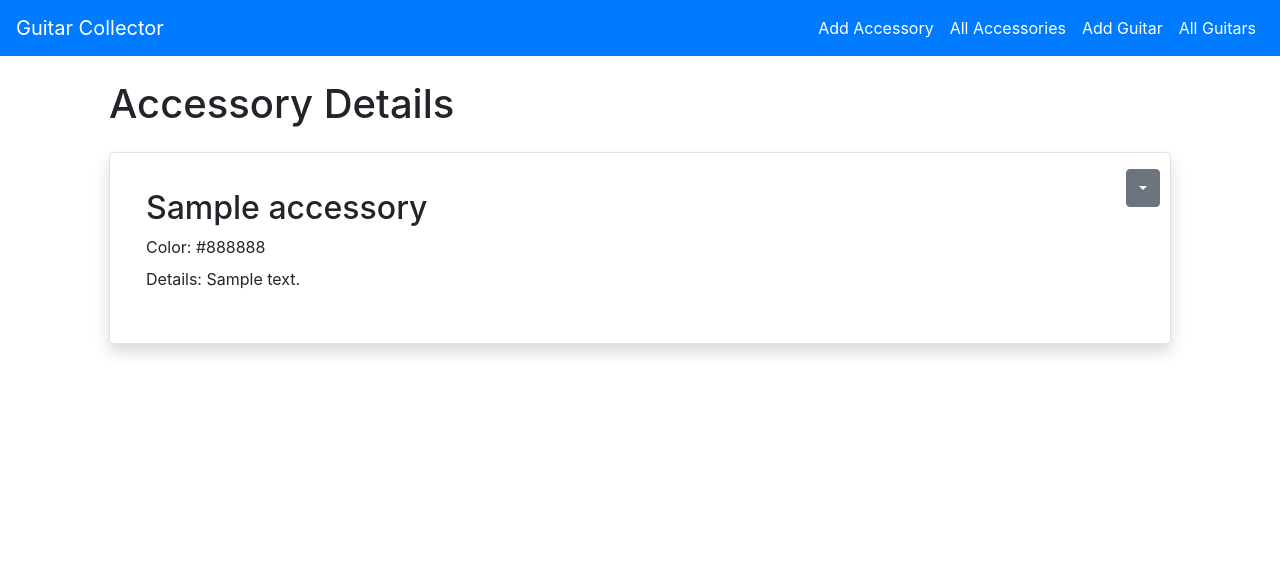
After one commit to kylelainez/guitar-collector, a Django app: page /accessories/1/ in a window 1280 px wide. The commit adds this page. Shown: the top 584 px of the page. Run offline with Django 3.2, Linux system fonts and the light colour scheme; tables that the repository leaves empty hold one stand-in row (values such as "Sample post"); some libraries are stand-ins or nearby versions.

Commit message:
Add Accessories

```diff
--- a/main_app/admin.py
+++ b/main_app/admin.py
@@ -1,6 +1,7 @@
 from django.contrib import admin
-from .models import Guitar, Maintenance
+from .models import Guitar, Maintenance, Accessory
 # Register your models here.
 
 admin.site.register(Guitar)
 admin.site.register(Maintenance)
+admin.site.register(Accessory)
--- a/main_app/models.py
+++ b/main_app/models.py
@@ -2,6 +2,18 @@ from django.db import models
 from django.urls import reverse
 from datetime import date
 # Create your models here.
+
+class Accessory(models.Model):
+    name = models.CharField(max_length=50)
+    color = models.CharField(max_length=20)
+    details = models.CharField(max_length=100)
+
+    def __str__(self):
+        return self.name
+
+    def get_absolute_url(self):
+        return reverse("accessory_detail", kwargs={"pk": self.id})
+
 
 class Guitar(models.Model):
     brand = models.CharField(max_length=100)
--- a/main_app/templates/base.html
+++ b/main_app/templates/base.html
@@ -61,6 +61,18 @@
 					<div class="navbar-nav">
 						<a
 							class="nav-item nav-link active"
+							href="{% url 'accessory_create' %}"
+						>
+							Add Accessory
+						</a>
+						<a
+							class="nav-item nav-link active"
+							href="{% url 'accessory_index' %}"
+						>
+							All Accessories
+						</a>
+						<a
+							class="nav-item nav-link active"
 							href="{% url 'create' %}"
 						>
 							Add Guitar
--- a/main_app/templates/guitars/index.html
+++ b/main_app/templates/guitars/index.html
@@ -1,4 +1,6 @@
-{% extends 'base.html' %} {% block content %} {% for guitar in guitars %}
+{% extends 'base.html' %} {% block content %}
+<h1 class="m-4">Guitar List</h1>
+{% for guitar in guitars %}
 <div class="card m-4 border shadow p-3 bg-white rounded">
 	<div class="card-body">
 		<p class="font-weight-bold">
--- /dev/null
+++ b/main_app/templates/main_app/accessory_detail.html
@@ -0,0 +1,28 @@
+{% extends 'base.html' %} {% block content %}
+<h1 class="m-4">Accessory Details</h1>
+<div class="card m-4 border shadow p-3 bg-white rounded">
+	<div class="card-body">
+		<h2>{{accessory.name}}</h2>
+		<p>Color: {{accessory.color}}</p>
+		<p class="mt-n2">Details: {{accessory.details}}</p>
+	</div>
+	<button
+		class="btn btn-secondary dropdown-toggle position-absolute float-right"
+		type="button"
+		id="dropdownMenu2"
+		data-toggle="dropdown"
+		aria-haspopup="true"
+		aria-expanded="false"
+		style="right: 10px"
+	></button>
+	<div class="dropdown-menu" aria-labelledby="dropdownMenu2">
+		<a href="{% url 'accessory_update' accessory.id %}">
+			<button class="dropdown-item" type="button">Edit</button>
+		</a>
+		<a href="{% url 'accessory_delete' accessory.id%}">
+			<button class="dropdown-item" type="button">Delete</button>
+		</a>
+	</div>
+</div>
+
+{% endblock content%}
--- /dev/null
+++ b/main_app/templates/main_app/accessory_form.html
@@ -0,0 +1,6 @@
+{% extends 'base.html' %} {% load crispy_forms_tags %} {% block content %}
+<form method="post" action="">
+	{% csrf_token %} {{form|crispy}}
+	<button type="submit" class="btn btn-primary mb-2">Submit</button>
+</form>
+{% endblock content %}
--- a/main_app/urls.py
+++ b/main_app/urls.py
@@ -9,4 +9,9 @@ urlpatterns = [
     path('guitars/<int:pk>/edit/', views.UpdateGuitar.as_view(), name="update"),
     path('guitars/<int:pk>/delete/', views.DeleteGuitar.as_view(), name="delete"),
     path('guitars/<int:guitar_id>/add_maintenance/', views.add_maintenance, name="add_maintenance"),
+    path('accessories/', views.AccessoriesList.as_view(), name="accessory_index"),
+    path('accessories/create/', views.AccessoriesCreate.as_view(), name="accessory_create"),
+    path('accessories/<int:pk>/', views.AccessoriesDetail.as_view() ,name="accessory_detail"),
+    path('accessories/<int:pk>/edit/', views.AccessoriesUpdate.as_view(), name="accessory_update"),
+    path('accessories/<int:pk>/delete/', views.AccessoriesDelete.as_view(), name="accessory_delete")
 ]
--- a/main_app/views.py
+++ b/main_app/views.py
@@ -1,7 +1,9 @@
 from django.shortcuts import redirect, render
 from django.views.generic.edit import CreateView, UpdateView, DeleteView
-from .models import Guitar
+from django.views.generic import ListView, DetailView
+from .models import Guitar, Accessory
 from .forms import MaintenanceForm
+
 # Create your views here.
 class CreateGuitar(CreateView):
     model = Guitar
@@ -36,3 +38,21 @@ def add_maintenance(request, guitar_id):
         new_maintenance.guitar_id = guitar_id
         new_maintenance.save()
     return redirect('detail', guitar_id = guitar_id)
+
+class AccessoriesList(ListView):
+    model = Accessory
+
+class AccessoriesDetail(DetailView):
+    model = Accessory
+
+class AccessoriesCreate(CreateView):
+    model = Accessory
+    fields = '__all__'
+
+class AccessoriesUpdate(UpdateView):
+    model = Accessory
+    fields = '__all__'
+
+class AccessoriesDelete(DeleteView):
+    model = Accessory
+    success_url = '/accessories/'
```
Also changed, not shown: main_app/templates/main_app/accessory_confirm_delete.html (added, +18 -0 lines), main_app/templates/main_app/accessory_list.html (added, +17 -0 lines), main_app/migrations/0003_auto_20201214_0602.py (added), main_app/migrations/0004_accessory.py (added).
